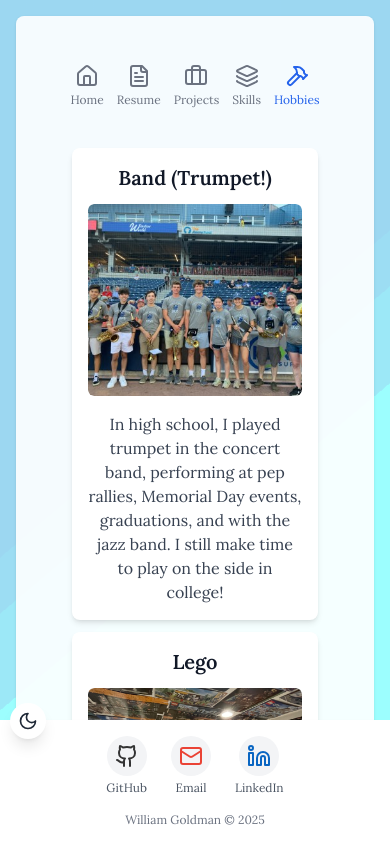
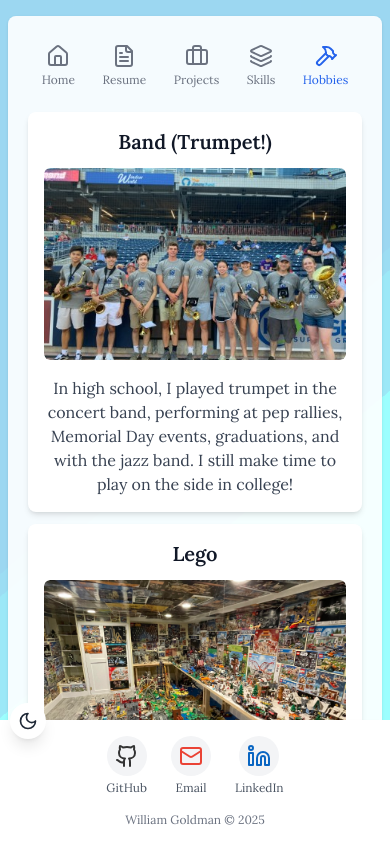
Before and after one commit to iliketocode2/Profile-Website-v2, a Next.js app: page /hobbies in a window 390 px wide. Shown: the top 842 px of the page. Built offline with nearby package versions, Linux system fonts and the light colour scheme.

Commit message:
margin fixes for mobile, resume title centered

```diff
--- a/src/app/hobbies/page.tsx
+++ b/src/app/hobbies/page.tsx
@@ -4,7 +4,7 @@ import { hobbies } from '@/app/lib/hobbies';
 
 export default function HobbiesSection() {
     return (
-      <div className="columns-1 md:columns-3 lg:columns-4 gap-3 p-6">
+      <div className="columns-1 md:columns-3 lg:columns-4 gap-3 p-2 sm:p-6">
         {hobbies.map((hobby, index) => (
           <HobbyCard key={index} {...hobby} />
         ))}
--- a/src/app/layout.tsx
+++ b/src/app/layout.tsx
@@ -22,8 +22,8 @@ export default function RootLayout({
       <body className={lora.className}>
         <BackgroundAnimation />
         <div className="min-h-screen pb-28">
-          <div className="max-w-7xl mx-auto px-4 sm:px-6 lg:px-8">
-            <main className="mt-4 bg-white/90 dark:bg-gray-900/90 rounded-lg shadow p-8">
+          <div className="max-w-7xl mx-auto px-2 sm:px-6 lg:px-8">
+            <main className="mt-4 bg-white/90 dark:bg-gray-900/90 rounded-lg shadow p-3 sm:p-8">
               <Navbar />
               {children}
             </main>
--- a/src/app/page.tsx
+++ b/src/app/page.tsx
@@ -13,7 +13,7 @@ export default function Home() {
 
   return (
     <main className="min-h-screen w-full max-w-full overflow-x-hidden pb-12">
-      <div className="container mx-auto px-4 sm:px-6 lg:px-8">
+      <div className="container mx-auto px-2 sm:px-6 lg:px-8">
         <div className="flex flex-col items-center justify-center">
           <section className="w-full max-w-4xl mx-auto text-center py-8">
             <h1
--- a/src/app/projects/[slug]/page.tsx
+++ b/src/app/projects/[slug]/page.tsx
@@ -46,7 +46,7 @@ export default function ProjectDetailPage() {
 
   return (
     <div className="min-h-screen w-full py-12">
-      <div className="max-w-5xl mx-auto px-4 sm:px-6 lg:px-8">
+      <div className="max-w-5xl mx-auto px-2 sm:px-6 lg:px-8">
         {/* Back Button */}
         <button
           onClick={() => router.back()}
--- a/src/app/projects/page.tsx
+++ b/src/app/projects/page.tsx
@@ -51,7 +51,7 @@ export default function Projects() {
   const allDisplayedProjects = [...featuredProjects, ...displayedRegularProjects];
 
   return (
-    <div className="w-full px-4 py-12 min-h-screen">
+    <div className="w-full px-2 sm:px-4 py-12 min-h-screen">
       <div className="max-w-7xl mx-auto mb-16">
         {/* Header */}
         <div className="flex flex-col items-center space-y-6 mb-12">
--- a/src/app/resume/page.tsx
+++ b/src/app/resume/page.tsx
@@ -19,11 +19,11 @@ export default function Resume() {
   }, [])
 
   return (
-    <div className="w-full max-w-6xl mx-auto px-4 py-6">
+    <div className="w-full max-w-6xl mx-auto px-2 sm:px-4 py-6">
       {/* Subtle Header Section */}
-      <div className="flex flex-col sm:flex-row justify-between items-end mb-8 gap-4 px-2">
-        <div>
-          <h1 className="text-3xl font-bold text-gray-900 dark:text-white flex items-center gap-3">
+      <div className="flex flex-col sm:flex-row justify-between items-center sm:items-end mb-8 gap-4 px-2">
+        <div className="text-center sm:text-left">
+          <h1 className="text-3xl font-bold text-gray-900 dark:text-white sm:flex items-center gap-3">
             General Resume
           </h1>
           <p className="text-gray-500 dark:text-gray-400 mt-1">
@@ -32,7 +32,7 @@ export default function Resume() {
         </div>
 
         {/* Floating Action-style Buttons */}
-        <div className="flex gap-3">
+        <div className="flex gap-3 justify-center sm:justify-start">
           <a
             href="https://docs.google.com/document/d/1lSkKShNRphKa4fnbEpuaeE1REsETmUX14UV60kVxU4A/export?format=pdf"
             className="flex items-center gap-2 px-5 py-2.5 bg-white dark:bg-gray-800 border border-gray-200 dark:border-gray-700 rounded-xl text-sm font-medium hover:bg-gray-50 dark:hover:bg-gray-700 transition-all shadow-sm"
--- a/src/app/skills/page.tsx
+++ b/src/app/skills/page.tsx
@@ -6,7 +6,7 @@ import { StackCategory } from '@/app/lib/types';
 export default function Stack() {
   return (
     <main className="min-h-screen w-full pb-12">
-      <div className="max-w-4xl mx-auto px-4 sm:px-6 lg:px-8">
+      <div className="max-w-4xl mx-auto px-2 sm:px-6 lg:px-8">
         {/* Skill Categories - Two Column Layout */}
         <div className="grid grid-cols-1 md:grid-cols-2 gap-3 md:gap-6">
           {stackCategories.map((category, categoryIndex) => (
--- a/src/components/Footer.tsx
+++ b/src/components/Footer.tsx
@@ -5,7 +5,7 @@ export default function Footer() {
   return (
     <footer className="fixed bottom-0 left-0 right-0 bg-white dark:bg-gray-900 shadow-lg transition-colors duration-300">
       <ThemeToggle />
-      <div className="max-w-4xl mx-auto px-4 py-4">
+      <div className="max-w-4xl mx-auto px-2 sm:px-4 py-4">
         {/* Footer content */}
         <div className="flex flex-col items-center md:flex-row md:justify-between">
           {/* Centered icons */}
--- a/src/components/NavBar.tsx
+++ b/src/components/NavBar.tsx
@@ -17,7 +17,7 @@ export default function Navbar() {
 
   return (
     <nav className="relative z-50">
-      <div className="max-w-7xl mx-auto px-4 py-4">
+      <div className="max-w-7xl mx-auto px-2 sm:px-4 py-4">
         {/* Desktop Navigation */}
         <div className="hidden md:flex justify-center space-x-8 text-2xl font-light">
           {navItems.map((item) => (
--- a/src/components/ProjectFilter.tsx
+++ b/src/components/ProjectFilter.tsx
@@ -94,7 +94,7 @@ export default function ProjectFilter({ projects, onFilteredProjects }: ProjectF
   return (
     <div className="w-full">
       {/* Search Bar and Filter Button Row */}
-      <div className="bg-white/50 dark:bg-gray-900/50 backdrop-blur-xl rounded-xl border border-gray-200 dark:border-gray-800 p-4">
+      <div className="bg-white/50 dark:bg-gray-900/50 backdrop-blur-xl rounded-xl border border-gray-200 dark:border-gray-800 p-3 sm:p-4">
         <div className="flex flex-col sm:flex-row gap-3">
           {/* Search Bar */}
           <div className="relative flex-1">
```
